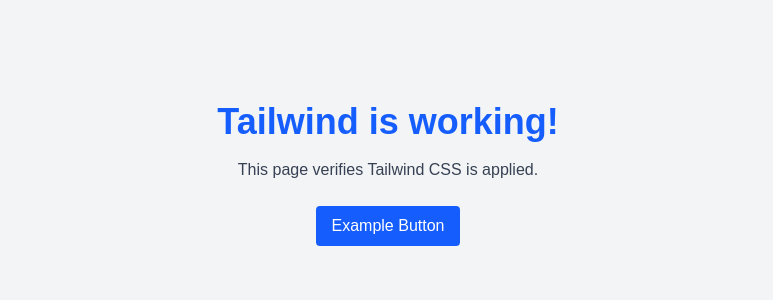
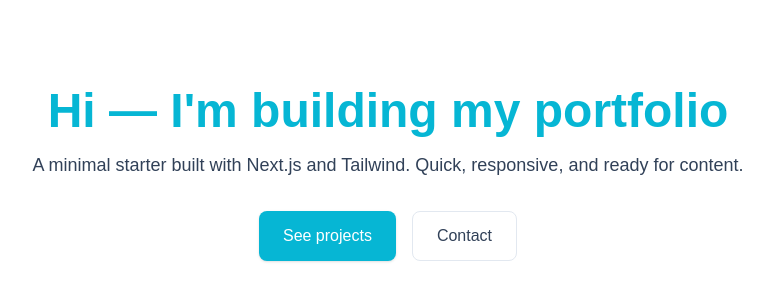
Before and after one commit to ychun816/portfolio, a Next.js app in the folder app/: page / in a window 1280 px wide. Shown: the part 226-526 px from the top of the page, without its empty margins (252-1025 px from the left). Built offline with nearby package versions, Linux system fonts and the light colour scheme.

Commit message:
Minimal design: hero + globals tweaks

```diff
--- a/app/app/globals.css
+++ b/app/app/globals.css
@@ -3,8 +3,9 @@
 @tailwind utilities;
 
 :root {
-  --background: #ffffff;
-  --foreground: #171717;
+  --background: #f8fafc; /* light slate */
+  --foreground: #0f172a; /* slate-900 */
+  --accent: #06b6d4; /* teal-400 */
 }
 
 @theme inline {
@@ -22,9 +23,13 @@
 }
 
 body {
-  background: var(--background);
+  background: radial-gradient(circle at 10% 10%, rgba(6,182,212,0.06), transparent 10%),
+    radial-gradient(circle at 90% 90%, rgba(99,102,241,0.04), transparent 10%),
+    var(--background);
   color: var(--foreground);
-  font-family: Arial, Helvetica, sans-serif;
+  font-family: system-ui, -apple-system, 'Segoe UI', Roboto, 'Helvetica Neue', Arial;
+  -webkit-font-smoothing: antialiased;
+  -moz-osx-font-smoothing: grayscale;
 }
 @import "tailwindcss";
 
--- a/app/app/page.tsx
+++ b/app/app/page.tsx
@@ -2,14 +2,13 @@ import Image from "next/image";
 
 export default function Home() {
   return (
-    <div className="min-h-screen flex items-center justify-center bg-gray-100">
-      <div className="text-center">
-        <h1 className="text-4xl font-bold text-blue-600 mb-4">Tailwind is working!</h1>
-        <p className="text-gray-700">This page verifies Tailwind CSS is applied.</p>
-        <div className="mt-6">
-          <button className="px-4 py-2 bg-blue-600 text-white rounded hover:bg-blue-700">
-            Example Button
-          </button>
+    <div className="min-h-screen flex items-center justify-center">
+      <div className="max-w-3xl mx-auto px-6 py-24 text-center">
+        <h1 className="text-5xl font-extrabold mb-4 text-[color:var(--accent)]">Hi — I'm building my portfolio</h1>
+        <p className="text-lg text-slate-700 mb-8">A minimal starter built with Next.js and Tailwind. Quick, responsive, and ready for content.</p>
+        <div className="flex justify-center gap-4">
+          <a href="#projects" className="inline-flex items-center px-6 py-3 bg-[color:var(--accent)] text-white rounded-lg shadow hover:brightness-90">See projects</a>
+          <a href="mailto:you@example.com" className="inline-flex items-center px-6 py-3 border border-slate-200 rounded-lg text-slate-700 hover:bg-slate-100">Contact</a>
         </div>
       </div>
     </div>
```
